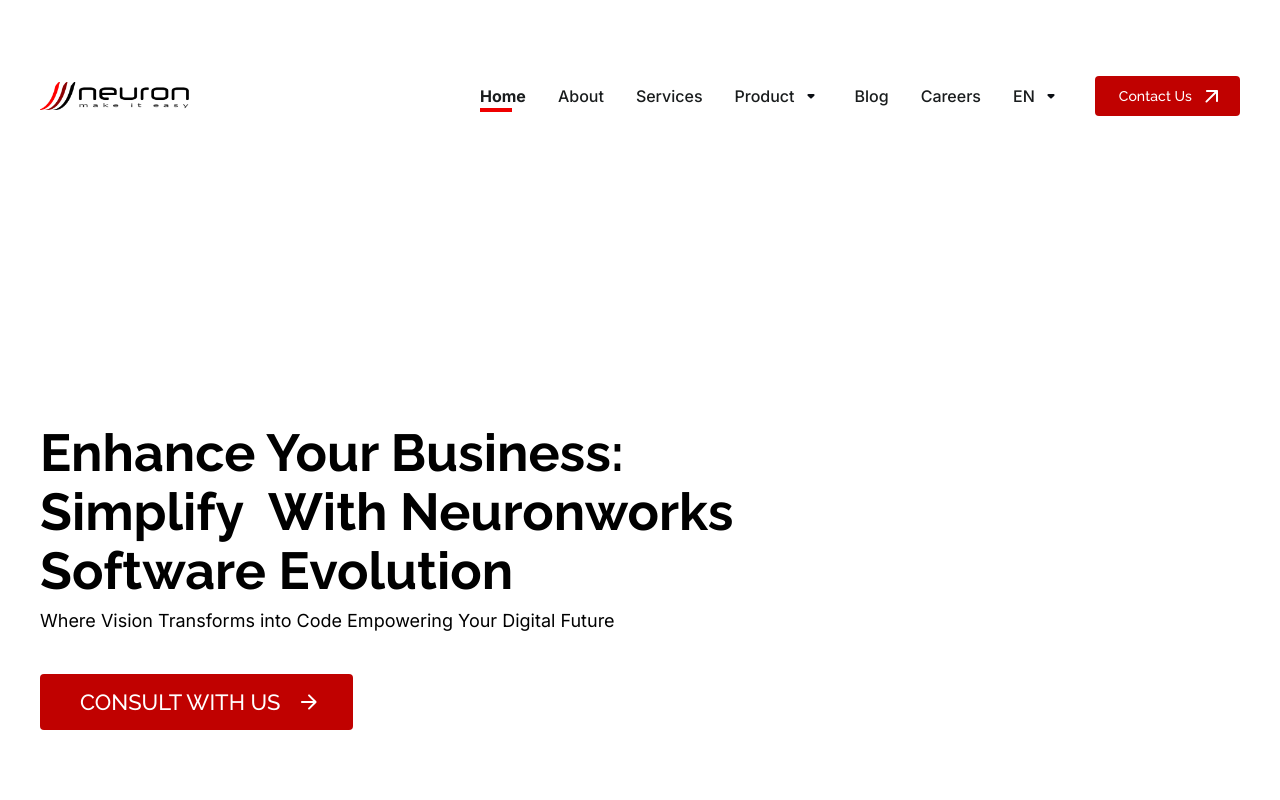
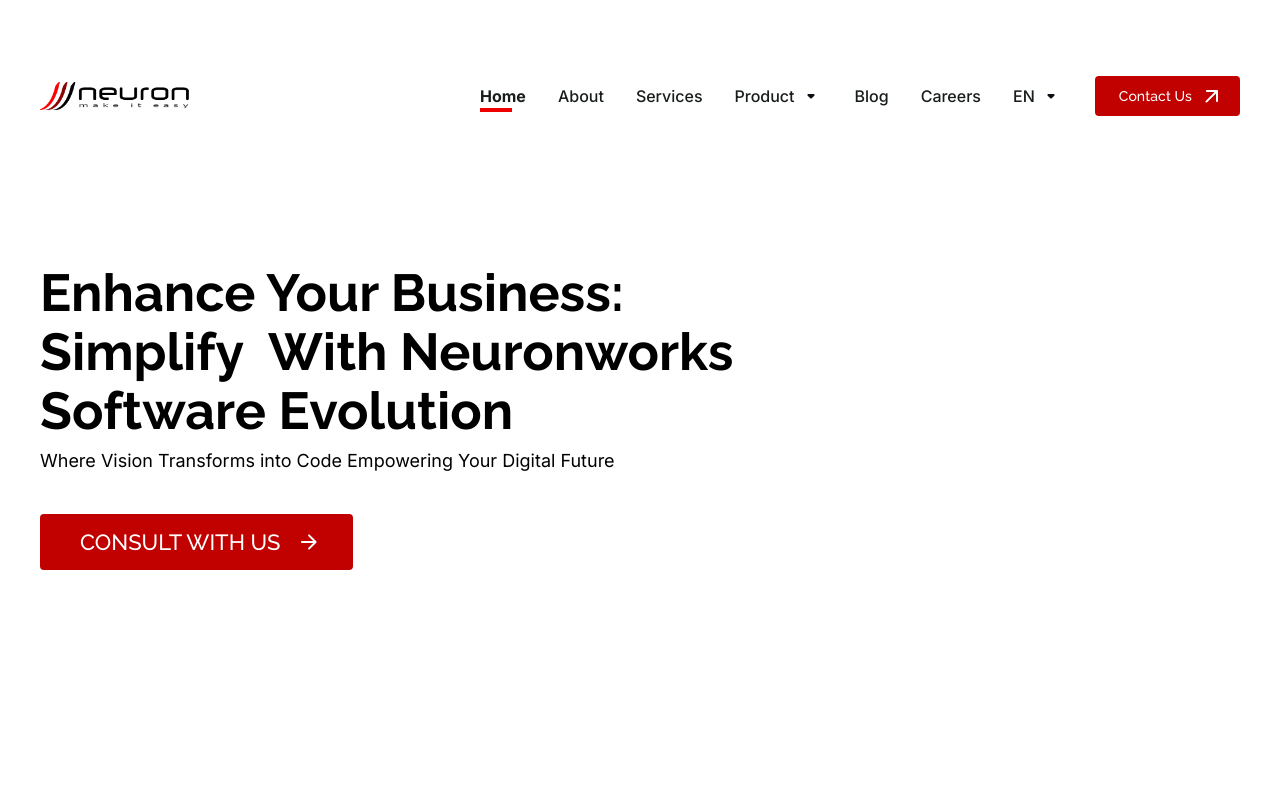
Before and after one commit to luqmanamirullah/web-neuron, a Next.js app in the folder frontend/: page / in a window 1280 px wide. Shown: the top 800 px of the page. Built offline with nearby package versions, Linux system fonts and the light colour scheme.

Commit message:
fix: layout py-40 deletion

```diff
--- a/frontend/app/layout.tsx
+++ b/frontend/app/layout.tsx
@@ -23,7 +23,7 @@ export default function RootLayout({
     <html lang="en" className={raleway.variable + ' ' + inter.variable}>
       <body>
         <Navbar />
-        <main className="w-full py-40">{children}</main>
+        <main className="w-full">{children}</main>
         <footer className="w-full">
           <CtaContactUs />
           <Footer />
```
